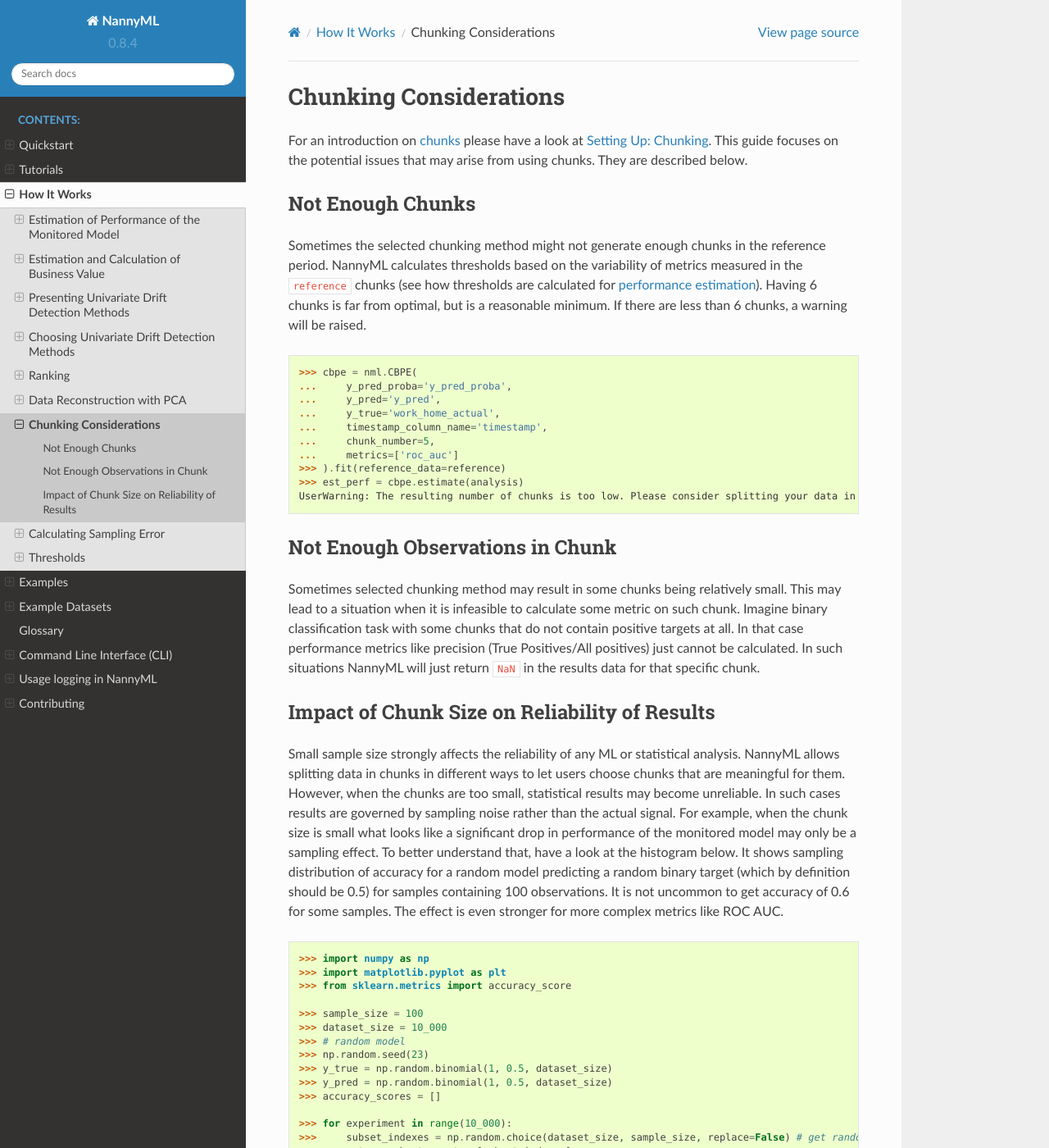
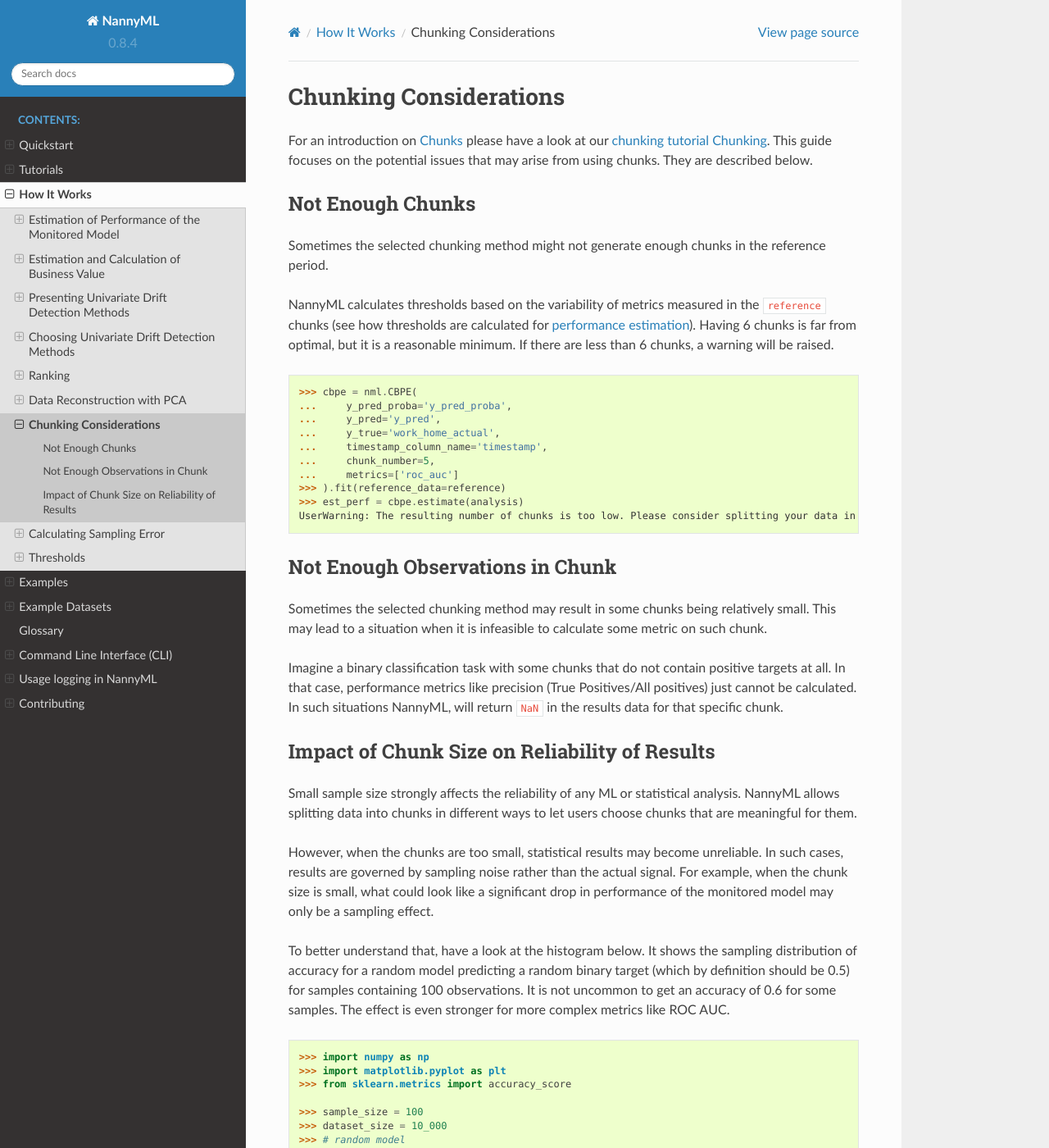
Before and after one commit to NannyML/nannyml, a Sphinx documentation site: the page built from docs/how_it_works/chunking_data.rst, in a window 1280 px wide and 1400 px high. Shown: the whole window at 82% size. Built offline with Sphinx 7.4.7 and the Read the Docs theme 2.0.0, drawn with Linux system fonts in a browser that asks for light colours; pages that are not in the unit, such as notebooks, are missing from menus; some of the changed text lies outside the part shown.

Commit message:
fix grammar

```diff
--- a/docs/how_it_works/chunking_data.rst
+++ b/docs/how_it_works/chunking_data.rst
@@ -4,8 +4,8 @@
 =======================
 
 
-For an introduction on :term:`chunks<Data Chunk>` please have a look at
-:ref:`Setting Up: Chunking<chunking>`. This guide focuses on the
+For an introduction on :term:`Chunks<Data Chunk>` please have a look at our
+:ref:`chunking tutorial Chunking<chunking>`. This guide focuses on the
 potential issues that may arise from using chunks. They are described below.
 
 
@@ -13,9 +13,10 @@
 -----------------
 
 Sometimes the selected chunking method might not generate enough chunks in the reference period.
+
 NannyML calculates thresholds based on the variability of metrics measured in the ``reference`` chunks (see how thresholds
 are calculated for :ref:`performance estimation<performance-estimation-thresholds>`). Having 6 chunks is
-far from optimal, but is a reasonable minimum. If there are less than 6 chunks, a warning will be raised.
+far from optimal, but it is a reasonable minimum. If there are less than 6 chunks, a warning will be raised.
 
 .. code-block:: python
 
@@ -35,11 +36,12 @@
 Not Enough Observations in Chunk
 --------------------------------
 
-Sometimes selected chunking method may result in some chunks being relatively small. This may lead to a situation
-when it is infeasible to calculate some metric on such chunk. Imagine binary classification task with some chunks
-that do not contain positive targets at all. In that case performance metrics like precision (True Positives/All
-positives) just cannot be calculated. In such situations NannyML will just return ``NaN`` in the results data for
-that specific chunk.
+Sometimes the selected chunking method may result in some chunks being relatively small.
+This may lead to a situation when it is infeasible to calculate some metric on such chunk.
+
+Imagine a binary classification task with some chunks that do not contain positive targets at all.
+In that case, performance metrics like precision (True Positives/All positives) just cannot be calculated.
+In such situations NannyML, will return ``NaN`` in the results data for that specific chunk.
 
 
 .. _sampling-error-introduction:
@@ -48,14 +50,15 @@
 ----------------------------------------------
 
 Small sample size strongly affects the reliability of any ML or statistical analysis.
-NannyML allows splitting data in chunks in different ways to let users choose chunks that
-are meaningful for them. However, when the chunks are too small, statistical results may become unreliable. In such
-cases results are governed by sampling noise rather than the actual signal. For example, when the chunk size is small
-what looks like a significant drop in performance of the monitored model may only be a sampling effect.
+NannyML allows splitting data into chunks in different ways to let users choose chunks that
+are meaningful for them.
+
+However, when the chunks are too small, statistical results may become unreliable. In such
+cases, results are governed by sampling noise rather than the actual signal. For example, when the chunk size is small, what could look like a significant drop in performance of the monitored model may only be a sampling effect.
+
 To better understand that, have a look at the
-histogram below. It shows sampling distribution of accuracy for a random
-model predicting a random binary target (which by definition should be 0.5)
-for samples containing 100 observations. It is not uncommon to get accuracy of 0.6 for some samples. The effect is even
+histogram below. It shows the sampling distribution of accuracy for a random model predicting a random binary target (which by definition should be 0.5)
+for samples containing 100 observations. It is not uncommon to get an accuracy of 0.6 for some samples. The effect is even
 stronger for more complex metrics like ROC AUC.
 
 .. code-block:: python
@@ -85,7 +88,7 @@
     :width: 400pt
 
 
-When there are many chunks, it is easy to spot the noisy nature of fluctuations. However, with only a few chunks, it
-is difficult to tell whether the observed changes are significant or not. To make this easier NannyML quantifies the
-sampling error by estimating standard error (i.e. standard deviation of the sampling distribution). To find out
-exactly how it's done see :ref:`Estimation of Standard Error<estimation_of_standard_error>`.
+When there are many chunks, it is easy to spot the noisy nature of fluctuations. However, with only a few chunks,
+it is difficult to tell whether the observed changes are significant or not. To make this easier, NannyML quantifies
+the sampling error by estimating the standard error (i.e. standard deviation of the sampling distribution).
+To find out exactly how this is done, see :ref:`Estimation of Standard Error<estimation_of_standard_error>`.
```
